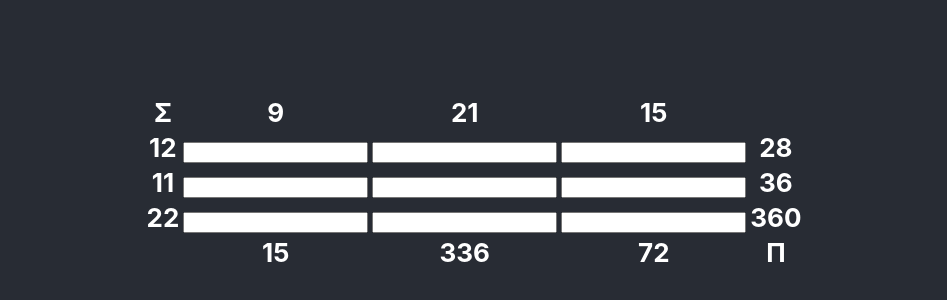
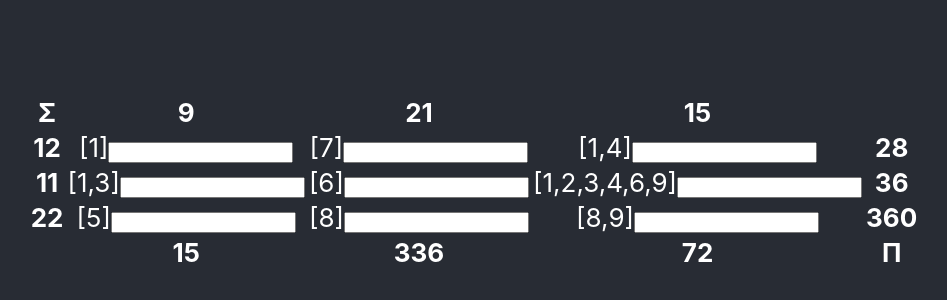
Before and after one commit to tjasz/aggregrid, a React (Create React App) app: page / in a window 1280 px wide. Shown: the part 218-518 px from the top of the page, without its empty margins (166-1113 px from the left). Built offline with nearby package versions, Linux system fonts and the light colour scheme.

Commit message:
Add validator

```diff
--- a/src/App.tsx
+++ b/src/App.tsx
@@ -22,7 +22,10 @@ function App() {
             {countingSequence(puzzle.size).map((row, i) => (
               <tr key={i}>
                 <th>{puzzle.rowSums[i]}</th>
-                {countingSequence(puzzle.size).map((n) => (<td key={n}><input type="text"></input></td>))}
+                {countingSequence(puzzle.size).map((n, j) => (<td key={n}>
+                  {JSON.stringify(Array.from(puzzle.valueOptions[i][j]))}
+                  <input type="text"></input>
+                </td>))}
                 <th>{puzzle.rowProducts[i]}</th>
               </tr>
             ))}
--- a/src/algorithm.ts
+++ b/src/algorithm.ts
@@ -122,3 +122,7 @@ export function factorizations(v: number, numberOfFactors: number) {
   })
   return factorizations;
 }
+
+export function intersect<T>(a: Set<T>, b: Set<T>) {
+  return new Set([...a].filter(v => b.has(v)));
+}
--- a/src/puzzle.ts
+++ b/src/puzzle.ts
@@ -1,4 +1,4 @@
-import { countingSequence, factorizations } from "./algorithm";
+import { countingSequence, factorizations, intersect } from "./algorithm";
 import Grid from "./grid";
 
 export default class Puzzle {
@@ -6,55 +6,112 @@ export default class Puzzle {
   size: number;
   maxValue: number;
   uniqueValues: boolean;
+  allowedValues: Set<number>;
 
   // aggregate hints
   rowSums: (number | undefined)[];
   colSums: (number | undefined)[];
   rowProducts: (number | undefined)[];
   colProducts: (number | undefined)[];
+  valueOptions: Set<number>[][];
 
   constructor(grid: Grid) {
     this.size = grid.size;
     this.maxValue = grid.maxValue;
     this.uniqueValues = grid.uniqueValues;
+    this.allowedValues = new Set(countingSequence(this.maxValue));
+
     this.rowSums = grid.rowSums;
     this.rowProducts = grid.rowProducts;
     this.colSums = grid.colSums;
     this.colProducts = grid.colProducts;
+
+    // start out by setting the allowed values for each cell to the entire puzzle set
+    this.valueOptions = [];
+    for (let i = 0; i < this.size; i++) {
+      this.valueOptions.push([]);
+      for (let j = 0; j < this.size; j++) {
+        this.valueOptions[i].push(new Set(this.allowedValues));
+      }
+    }
+  }
+
+  validate(solution: number[][]) {
+    // validate size
+    if (solution.length !== this.size) {
+      return false;
+    }
+    for (let i = 0; i < solution.length; i++) {
+      if (solution[i].length !== this.size) {
+        return false;
+      }
+    }
+
+    // validate max value
+    const flattened = solution.flat();
+    if (!flattened.every(n => n >= 1 && n <= this.maxValue)) {
+      return false;
+    }
+
+    // validate uniqueness
+    if (this.uniqueValues && flattened.length !== new Set(flattened).size) {
+      return false;
+    }
+
+    // validate aggregate clues
+    let rowSums = new Array(this.size).fill(0);
+    let colSums = new Array(this.size).fill(0);
+    let rowProducts = new Array(this.size).fill(1);
+    let colProducts = new Array(this.size).fill(1);
+    for (let row = 0; row < this.size; row++) {
+      for (let col = 0; col < this.size; col++) {
+        const value = solution[row][col]
+        rowSums[row] += value;
+        colSums[col] += value;
+        rowProducts[row] *= value;
+        colProducts[col] *= value;
+      }
+    }
+    for (let i = 0; i < this.size; i++) {
+      if (this.rowSums[i] !== rowSums[i] ||
+        this.rowProducts[i] !== rowProducts[i] ||
+        this.colSums[i] !== colSums[i] ||
+        this.colProducts !== colProducts[i]
+      ) {
+        return false;
+      }
+    }
+
+    return true;
   }
 
   solve() {
-    const allowedValues = countingSequence(this.maxValue);
-
-    let valueOptions: number[][][] = [];
+    // use the product and sum clues to eliminate options
     for (let i = 0; i < this.size; i++) {
-      valueOptions.push([]);
       for (let j = 0; j < this.size; j++) {
-        valueOptions[i].push(allowedValues.slice());
         // limit value options for this cell by its row product
         if (this.rowProducts[i] !== undefined) {
           const rowFactorOptions = factorizations(this.rowProducts[i]!, this.size)
             .filter(factorization =>
-              factorization.every(n => allowedValues.includes(n)) &&
+              factorization.every(n => this.allowedValues.has(n)) &&
               (!this.uniqueValues || factorization.length === new Set(factorization).size) &&
-              factorization.some(n => valueOptions[i][j].includes(n))
+              factorization.some(n => this.valueOptions[i][j].has(n))
             )
             .flat();
-          valueOptions[i][j] = rowFactorOptions;
+          this.valueOptions[i][j] = intersect(this.valueOptions[i][j], new Set(rowFactorOptions));
         }
         // further limit value options for this cell by its column product
         if (this.colProducts[j] !== undefined) {
           const colFactorOptions = factorizations(this.colProducts[j]!, this.size)
             .filter(factorization =>
-              factorization.every(n => allowedValues.includes(n)) &&
+              factorization.every(n => this.allowedValues.has(n)) &&
               (!this.uniqueValues || factorization.length === new Set(factorization).size) &&
-              factorization.some(n => valueOptions[i][j].includes(n))
+              factorization.some(n => this.valueOptions[i][j].has(n))
             )
             .flat();
-          valueOptions[i][j] = Array.from(new Set(valueOptions[i][j]).intersection(new Set(colFactorOptions)));
+          this.valueOptions[i][j] = intersect(this.valueOptions[i][j], new Set(colFactorOptions));
         }
       }
     }
-    console.log(valueOptions);
   }
 }
```
